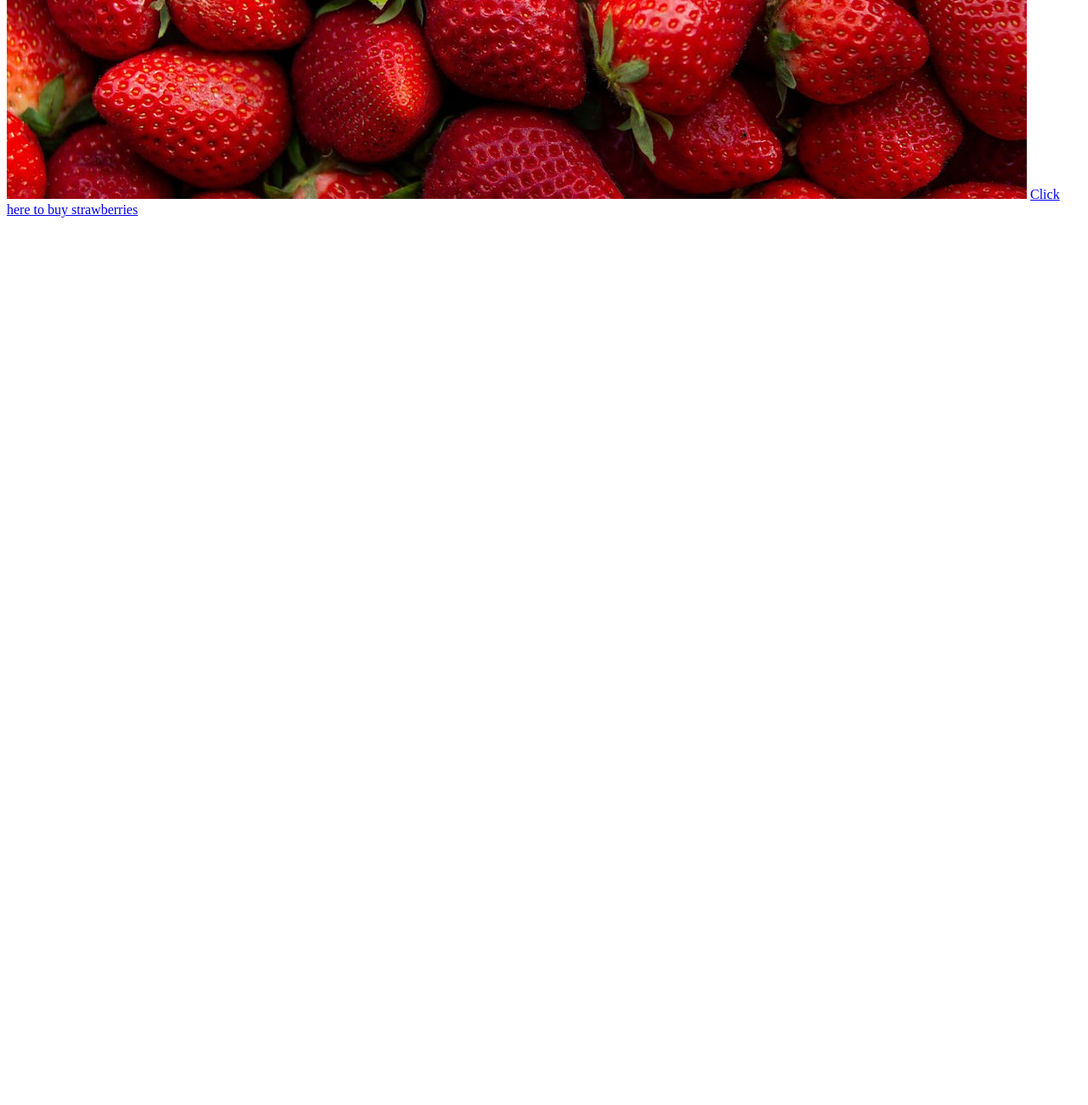
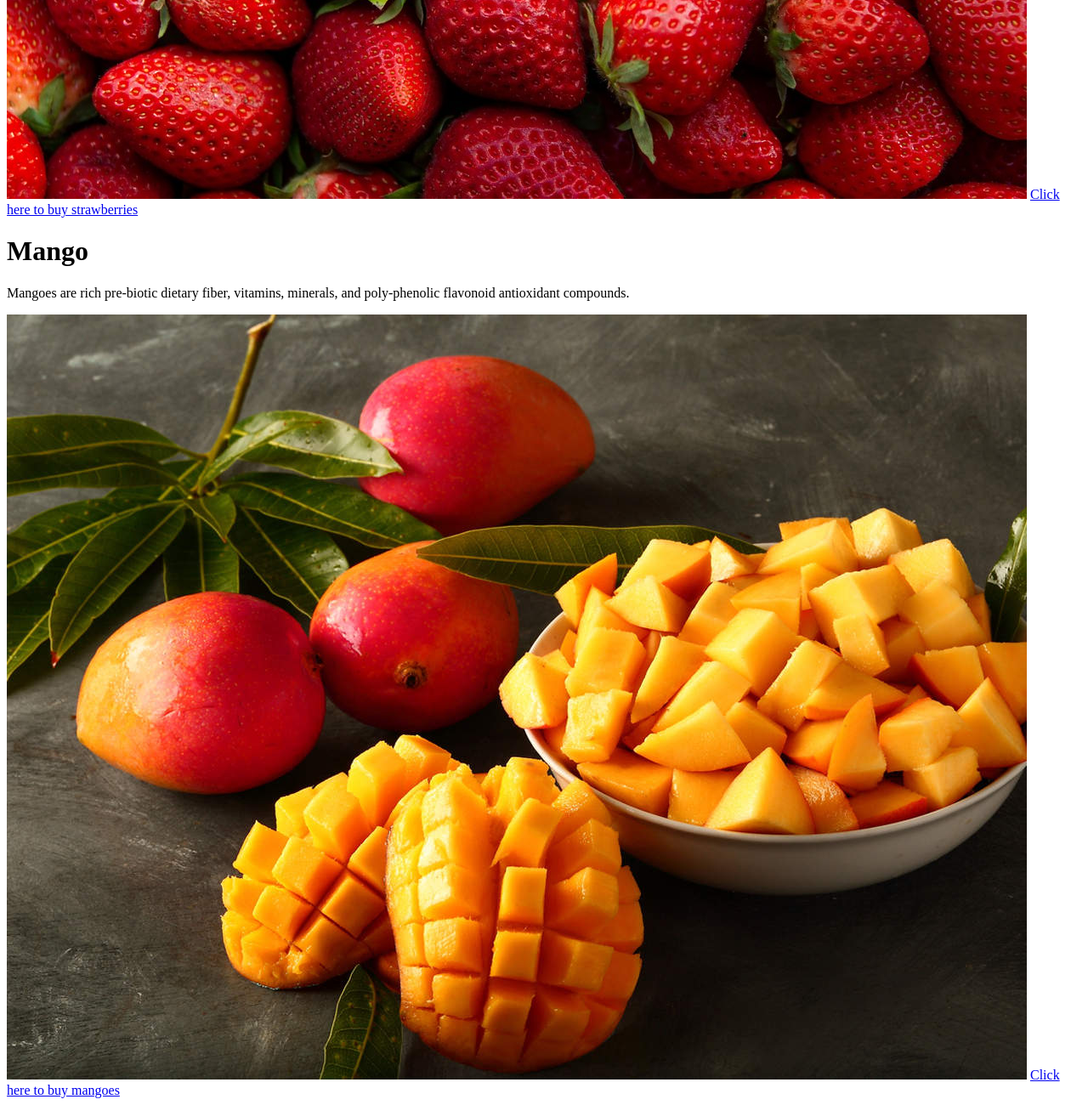
Before and after one commit to riaraghani/3179, a plain HTML site: page index.html in a window 1280 px wide. Shown: the part 555-1855 px from the top of the page at 85% size. Before the commit the page ends 819 px from the top, so only its background shows below. Drawn offline with Linux system fonts and the light colour scheme.

Commit message:
Mango added

```diff
--- a/index.html
+++ b/index.html
@@ -9,5 +9,10 @@
     <p>Starberries are rich in antioxidants. They are tangy and red in colour.</p>
     <img src="strawberry.jpeg">
     <a href="https://www.woolworths.com.au/shop/productdetails/144607/fresh-strawberry"> Click here to buy strawberries</a>
+
+    <h1>Mango</h1>
+    <p> Mangoes are rich pre-biotic dietary fiber, vitamins, minerals, and poly-phenolic flavonoid antioxidant compounds.</p>
+    <img src="mango.jpeg">
+    <a href="https://www.woolworths.com.au/shop/discover/fresh/now-in-season-mangoes"> Click here to buy mangoes</a>
 </body>
 </html>
```
Also changed, not shown: mango.jpeg (added).
